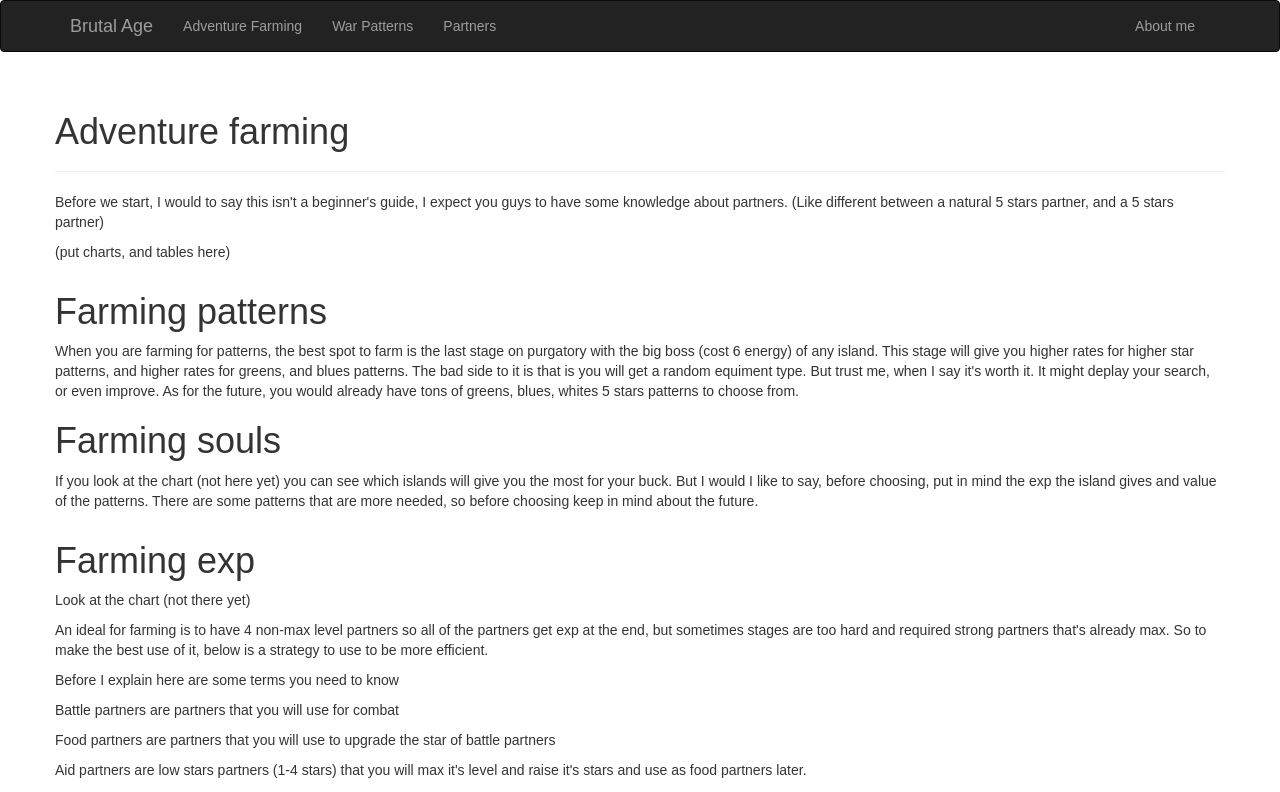
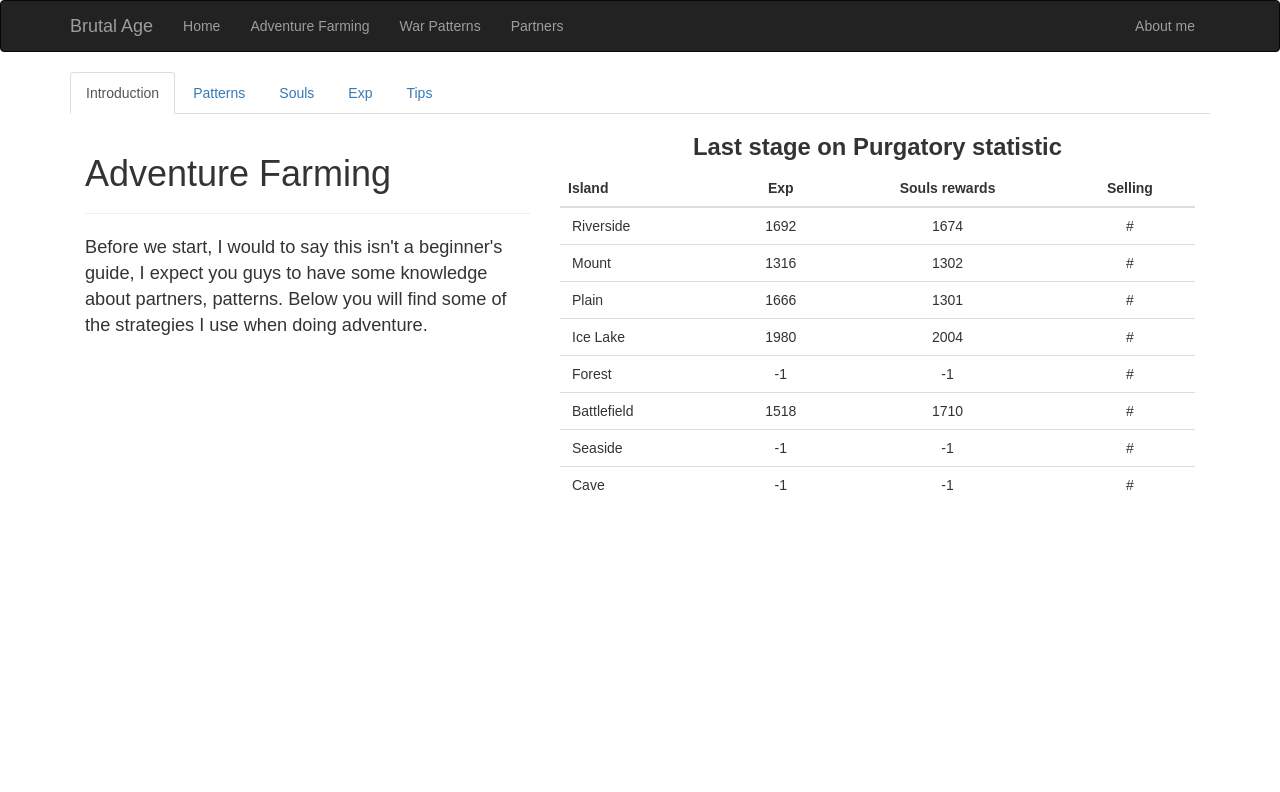
Before and after one commit to Trongvan214/baguide, a React (Create React App) app: page /baguide/adventure in a window 1280 px wide. Shown: the top 792 px of the page. Built offline with nearby package versions, Linux system fonts and the light colour scheme.

Commit message:
update layout and add some content to partners page

```diff
--- a/src/components/AdventureFarming.js
+++ b/src/components/AdventureFarming.js
@@ -1,24 +1,72 @@
 import React, { Component } from 'react';
-import { Grid, Row, PageHeader } from 'react-bootstrap';
+import { Grid, Row, PageHeader, Col, Table, Tabs, Tab } from 'react-bootstrap';
+import './css/AdventureFarming.css';
 
 export default class AdventureFarming extends Component {
+    state = {
+        headingInfo: ["Island", "Exp", "Souls rewards", "Selling"],
+        islandInfo: [],
+    }
+    componentDidMount(){
+        let islandNameArr = ["Riverside", "Mount", "Plain", "Ice Lake", "Forest", "Battlefield", "Seaside", "Cave"];
+        let expArr = [1692, 1316, 1666, 1980, -1, 1518, -1, -1];
+        let soulsArr = [1674, 1302, 1301, 2004, -1, 1710, -1, -1];
+        let sellingArr = ["#", "#", "#", "#", "#", "#", "#", "#"];
+        let islandInfo = [];
+        for(let i = 0; i < 8; i++){
+            islandInfo.push({
+                "islandName": islandNameArr[i],
+                "exp": expArr[i],
+                "souls": soulsArr[i],
+                "selling": sellingArr[i],
+            });
+        }
+        this.setState({islandInfo});
+    }
     render(){
+        const { headingInfo, islandInfo } = this.state;
         return (
             <Grid>
-                <Row>
+                <Tabs defaultActiveKey={1} id="adventurefarming">
+                    <Tab eventKey={1} title="Introduction">
+                        <Col className="af-intro" md={5}>
                             <PageHeader>
-                        Adventure farming
+                                Adventure Farming
                             </PageHeader>
-                </Row>
-                <Row className="af-intro">
-                    <p>Before we start, I would to say this isn't a beginner's guide,
-                        I expect you guys to have some knowledge about partners.
-                        (Like different between a natural 5 stars partner, and a 5 stars partner)
-                    </p>
-                    <p>(put charts, and tables here)</p>
-
-                </Row>
-                <Row className="af-patterns">
+                            <span>Before we start, I would to say this isn't a beginner's guide,
+                                I expect you guys to have some knowledge about partners, patterns.
+                                Below you will find some of the strategies I use when doing adventure.
+                            </span>
+                        </Col>
+                        <Col className="af-table" md={7}>
+                            <h1>Last stage on Purgatory statistic</h1>
+                            <Table responsive>
+                                <thead>
+                                    <tr>
+                                        {
+                                            headingInfo.map(v => (
+                                                <th key={v}>{v}</th>
+                                            ))
+                                        }
+                                    </tr>
+                                </thead>
+                                <tbody>
+                                    {
+                                        islandInfo.map(island => (
+                                            <tr key={island.islandName}>
+                                                <td>{island.islandName}</td>
+                                                <td>{island.exp}</td>
+                                                <td>{island.souls}</td>
+                                                <td>{island.selling}</td>
+                                            </tr>
+                                        ))
+                                    }
+                                </tbody>
+                            </Table>
+                        </Col>
+                    </Tab>
+                    <Tab eventKey={2} title="Patterns">
+                        <Row className="af-box">
                         <h1>Farming patterns</h1>
                         When you are farming for patterns, the best spot to farm is the last stage on purgatory with the big boss (cost 6 energy) of any island.
                         This stage will give you higher rates for higher star patterns, and higher rates for greens, and blues patterns.
@@ -27,18 +75,26 @@ export default class AdventureFarming extends Component {
                         It might deplay your search, or even improve.
                         As for the future, you would already have tons of greens, blues, whites 5 stars patterns to choose from.
                         </Row>
-                <Row className="af-souls">
-                    <h1>Farming souls</h1>
+                    </Tab>
+                    <Tab eventKey={3} title="Souls">
+                        <Row className="af-box">
+                        <PageHeader>
+                                Farming Souls
+                            </PageHeader>
                             <p>
                                 If you look at the chart (not here yet) you can see which islands will give you the most for your buck.
                                 But I would I like to say, before choosing, put in mind the exp the island gives and value of the patterns.
                                 There are some patterns that are more needed, so before choosing keep in mind about the future.
                             </p>
                         </Row>
-                <Row className="af-exp">
-                    <h1>Farming exp</h1>
-                    <p>Look at the chart (not there yet)</p>
-                    <p>An ideal for farming is to have 4 non-max level partners so all of the partners get exp at the end,
+                    </Tab>
+                    <Tab eventKey={4} title="Exp">
+                        <Row className="af-box">
+                            <PageHeader>
+                                Farming Exp
+                            </PageHeader>
+                            <p>When it comes to farming exp, ideally you want 4 partners who isn't max level so they can gain exp at the end.
+                                for farming is to have 4 non-max level partners so all of the partners get exp at the end,
                                 but sometimes stages are too hard and required strong partners that's already max.
                                 So to make the best use of it, below is a strategy to use to be more efficient.
                             </p>
@@ -57,8 +113,26 @@ export default class AdventureFarming extends Component {
                                 just enough battle partners to be able to clear the stage, and fill the rest with aid partners.
                                 This way you would get exp for those aid partners that you later use for food.
                             </p>
+                            <Table responsive>
+                                <thead>
+                                    <tr>
+                                        <th>Island</th>
+                                        <th>Exp</th>
+                                    </tr>
+                                </thead>
+                                <tbody>
+                                    {
+                                        islandInfo.map(island => (
+                                            <tr key={island.islandName}>
+                                                <td>{island.islandName}</td>
+                                                <td>{island.exp}</td>
+                                            </tr>
+                                        ))
+                                    }
+                                </tbody>
+                            </Table>
                         </Row>
-                <Row className="af-partners">
+                        <Row className="af-box">
                             <h1>Farming aid partners</h1>
                             <p>
                                 This is goes together with farming exp. If you are using the strategy for farming exp you will find yourself needing alot
@@ -68,6 +142,11 @@ export default class AdventureFarming extends Component {
                                 It's so cheaper and only cost 3 energy.
                             </p>
                         </Row>
+                    </Tab>
+                    <Tab eventKey={5} title="Tips">
+                    Tab 4 content
+                    </Tab>
+                </Tabs>
             </Grid>
         )
     }
--- a/src/components/Navbar.js
+++ b/src/components/Navbar.js
@@ -1,5 +1,6 @@
 import React, { Component } from 'react';
 import { Nav, Navbar, NavItem } from 'react-bootstrap';
+import { Link } from 'react-router-dom';
 
 export default class CustomNavbar extends Component {
     render(){
@@ -7,24 +8,27 @@ export default class CustomNavbar extends Component {
             <Navbar inverse collapseOnSelect>
                 <Navbar.Header>
                     <Navbar.Brand>
-                    <a href="#brand">Brutal Age</a>
+                        <Link to="/home">Brutal Age</Link>
                     </Navbar.Brand>
                     <Navbar.Toggle />
                 </Navbar.Header>
                 <Navbar.Collapse>
                     <Nav>
-                        <NavItem eventKey={1} href="/adventure">
+                        <NavItem eventKey={1} href="/baguide/home">
+                            Home
+                        </NavItem>
+                        <NavItem eventKey={2} href="/baguide/adventure">
                             Adventure Farming
                         </NavItem>
-                        <NavItem eventKey={2} href="/patterns">
+                        <NavItem eventKey={3} href="/baguide/patterns">
                             War Patterns
                         </NavItem>
-                        <NavItem eventKey={3} href="/partners">
+                        <NavItem eventKey={4} href="/baguide/partners">
                             Partners
                         </NavItem>
                     </Nav>
                     <Nav pullRight>
-                        <NavItem eventKey={1} href="/about">
+                        <NavItem eventKey={5} href="/baguide/about">
                             About me
                         </NavItem>
                     </Nav>
--- a/src/components/Partners.js
+++ b/src/components/Partners.js
@@ -1,7 +1,53 @@
 import React, { Component } from 'react';
+import { Grid, Tab, Tabs } from 'react-bootstrap';
 
 export default class AdventureFarming extends Component {
     render(){
-        return <h1>Partners</h1>
+        return (
+            <Grid className="partners-buffdebuff-info">
+                <Tabs defaultActiveKey={1} id="buffdebuff">
+                    <Tab eventKey={1} title="Buffs/Debuffs">
+                        <div className="partners-buff">
+                            <h1>Here are the list of buffs you can get in the game</h1>
+                            <p>ATK Enhance: <small>Increase ATK by 50%</small></p>
+                            <p>DEF Enhance <small>Increase DEF by 70%</small></p>
+                            <p>Speed Enhance: <small>Increase Speed by 30%</small></p>
+                            <p>CR Rate Enhance: <small>Increase CR Rate by 30%</small></p>
+                            <p>CR Res Enhance: <small>Reduce the chance of suffering CR by 50%</small></p>
+                            <p>Enduring Healing: <small>Recover 15% of max HP in each round</small></p>
+                            <p>Add Counter Blessing: <small>It can fight back with 75% ATK after being attacked</small></p>
+                            <p>Immunity: <small>Immune to any debuff (it won't dispel the debuffs which are taking effect)</small></p>
+                            <p>Damage Reflect: <small>Reflect 30% of received damage</small></p>
+                            <p>Add Shield: <small>Add a shield which can absorb a certain amount of damage</small></p>
+                            <p>Unyielding: <small>Unyielding will! HP just won't be lower than 1 when being attacked</small></p>
+                            <p>Protection: <small>The target is protected by a teammate from any damage and the teammate takes 50% of the damage.</small></p>
+                            <p>Nirvana: <small>Revive immediately to its 30% HP after being defeated</small></p>
+                            <p>Energy Shield: <small>Cast shields for the team</small></p>
+                        </div>
+                        <div className="partners-debuff">
+                            <h1>Here are the list of debuffs you can get in the game</h1>
+                            <p>Blind: <small>It has a 50% chance to deflect the hit, which will reduce 30% of the dealing damage.</small></p>
+                            <p>ATKReduce: <small>Reduce ATK by 50%</small></p>
+                            <p>DEFReduce: <small>Reduce DEF by 70%</small></p>
+                            <p>Slow: <small>Reduce Speed by 30%</small></p>
+                            <p>Inertia: <small>Cannot get buffs</small></p>
+                            <p>ThorCurse: <small>After the countdown, deal damage (Ignoring DEF)</small></p>
+                            <p>Taunt: <small>Can only use the first skill to attack the taunter.</small></p>
+                            <p>Sleep: <small>Enter Sleep status, and cannot take actions until attacked.</small></p>
+                            <p>Poison: <small>Each round deal damage by 5% of the max HP.</small></p>
+                            <p>Frozen: <small>Enter Frozen status, and cannot take actions</small></p>
+                            <p>Stun: <small>Enter Stun status, and cannot take actions</small></p>
+                            <p>Healing F<small>orbidden: Can't recover HP</small></p>
+                            <p>Silence: <small>Cannot use skills with CD</small></p>
+                            <p>Injury: <small>Receive additional damage by 25%</small></p>
+                            <p>Amnesia: <small>Cannot trigger the passive skill</small></p>
+                        </div>
+                    </Tab>
+                    <Tab eventKey={2} title="Tips">
+                        <p>talk about legion skill</p>
+                    </Tab>
+                </Tabs>
+            </Grid>
+        )
     }
 }
--- /dev/null
+++ b/src/components/css/AdventureFarming.css
@@ -0,0 +1,21 @@
+.af-intro span {
+    text-indent: 5%;
+    font-size: 1.3em;
+}
+.af-table h1 {
+    text-align: center;
+    font-size: 1.7em;
+    font-weight: bold;
+    margin-bottom: 10px;
+}
+.af-table table,
+.af-table table th {
+    text-align: center;
+}
+.af-table table th:first-child {
+    text-align: left !important;
+}
+.af-table table td:first-child{
+    padding-left: 12px;
+    text-align: left;
+}
```
Also changed, not shown: 1 other file (tests, documents, lock files or other folders). Lines whose indentation alone changed are shown as unchanged.
